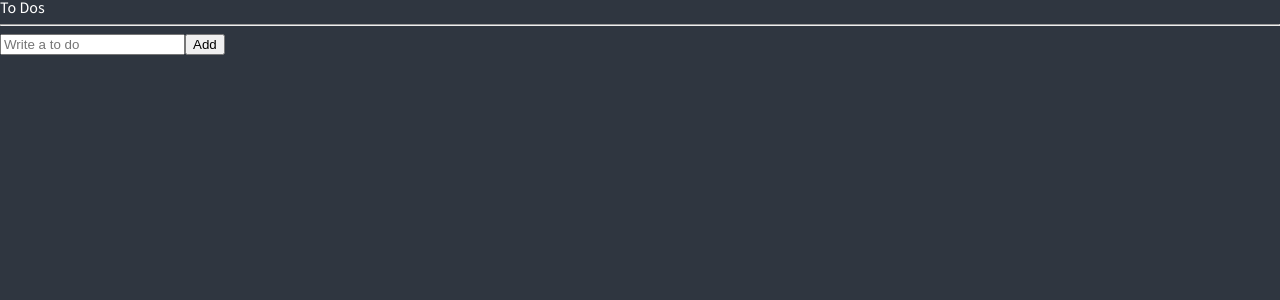
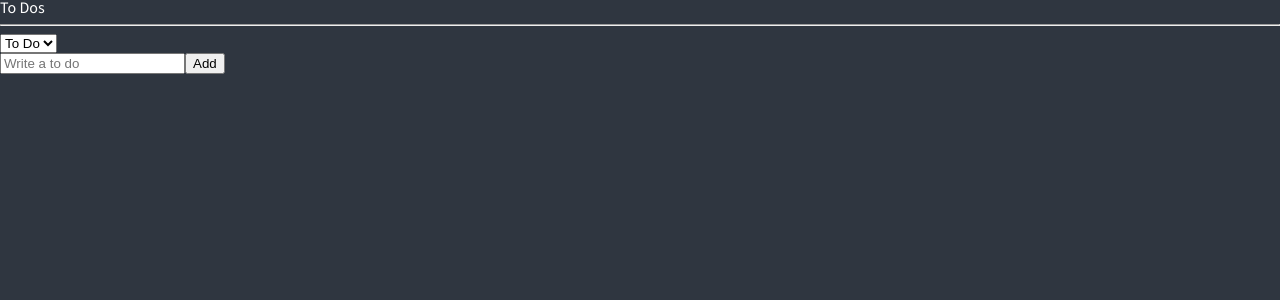
Before and after one commit to Nangniya/Nomad_react-master_Challenge2, a React (Create React App) app: page / in a window 1280 px wide. Shown: the top 300 px of the page. Built offline with nearby package versions, Linux system fonts and the light colour scheme.

Commit message:
recoil selector

```diff
--- a/src/atoms.tsx
+++ b/src/atoms.tsx
@@ -1,4 +1,4 @@
-import { atom } from "recoil";
+import { atom, selector } from "recoil";
 
 export interface IToDo {
   text: string;
@@ -6,7 +6,21 @@
   category: "TO_DO" | "DOING" | "DONE";
 }
 
+export const categoryState = atom({
+  key: "category",
+  default: "TO_DO",
+});
+
 export const toDoState = atom<IToDo[]>({
   key: "toDo",
   default: [],
 });
+
+export const toDoSelector = selector({
+  key: "toDoSelector",
+  get: ({ get }) => {
+    const toDos = get(toDoState);
+    const category = get(categoryState);
+    return toDos.filter((toDo) => toDo.category === category);
+  },
+});
--- a/src/components/ToDoList.tsx
+++ b/src/components/ToDoList.tsx
@@ -1,21 +1,30 @@
-import { useRecoilValue } from "recoil";
+import { useRecoilState, useRecoilValue } from "recoil";
 import CreateToDo from "./CreateToDo";
-import { toDoState } from "../atoms";
+import { categoryState, toDoSelector, toDoState } from "../atoms";
 import ToDo from "./ToDo";
 
 function ToDoList() {
-  const toDos = useRecoilValue(toDoState);
-  console.log(toDos);
+  const toDos = useRecoilValue(toDoSelector);
+  const [category, setCategory] = useRecoilState(categoryState);
+  const onInput = (event: React.FormEvent<HTMLSelectElement>) => {
+    setCategory(event.currentTarget.value);
+  };
+  console.log(category);
   return (
     <div>
       <h1>To Dos</h1>
       <hr />
+      <form>
+        <select value={category} onInput={onInput}>
+          <option value="TO_DO">To Do</option>
+          <option value="DOING">Doing</option>
+          <option value="DONE">Done</option>
+        </select>
+      </form>
       <CreateToDo />
-      <ul>
-        {toDos.map((toDo) => (
-          <ToDo key={toDo.id} {...toDo} />
-        ))}
-      </ul>
+      {toDos?.map((toDo) => (
+        <ToDo key={toDo.id} {...toDo} />
+      ))}
     </div>
   );
 }
```
